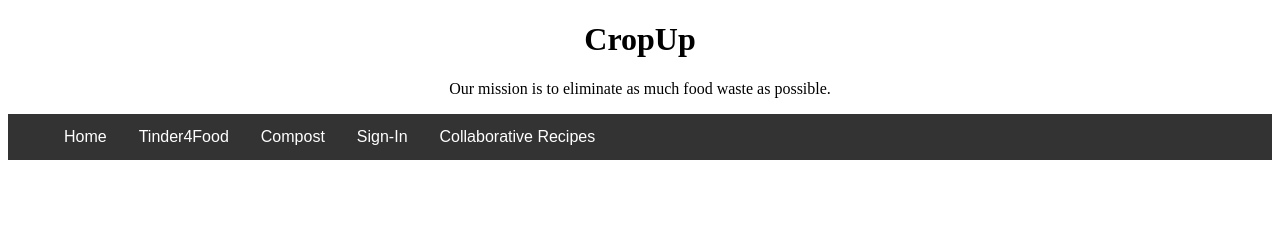
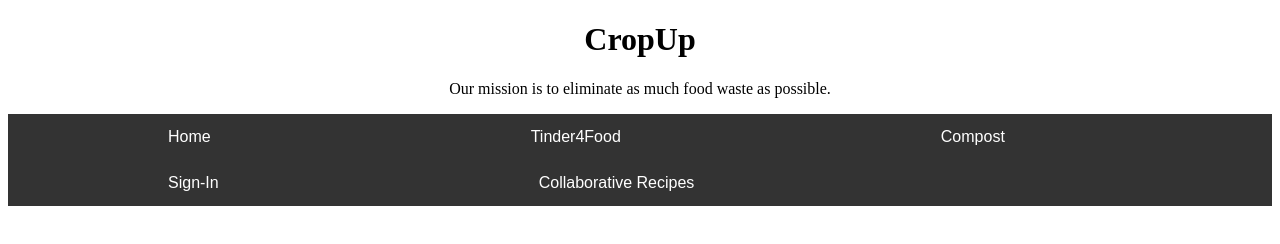
Before and after one commit to Advai/hackchicago, a plain HTML site: page index.html in a window 1280 px wide. Drawn offline with Linux system fonts and the light colour scheme.

Commit message:
Update index.html

```diff
--- a/index.html
+++ b/index.html
@@ -13,7 +13,7 @@
 ul {
     list-style-type: none;
     margin: 0;
-    padding: 10;
+    padding: 0;
     overflow: hidden;
     background-color: #333;
     font-family: Arial;
@@ -28,7 +28,7 @@ li a {
     color: white;
     font-family: Arial;
     text-align: center;
-    padding: 14px 16px;
+    padding: 14px 160px;
     text-decoration: none;
 
 }
```
